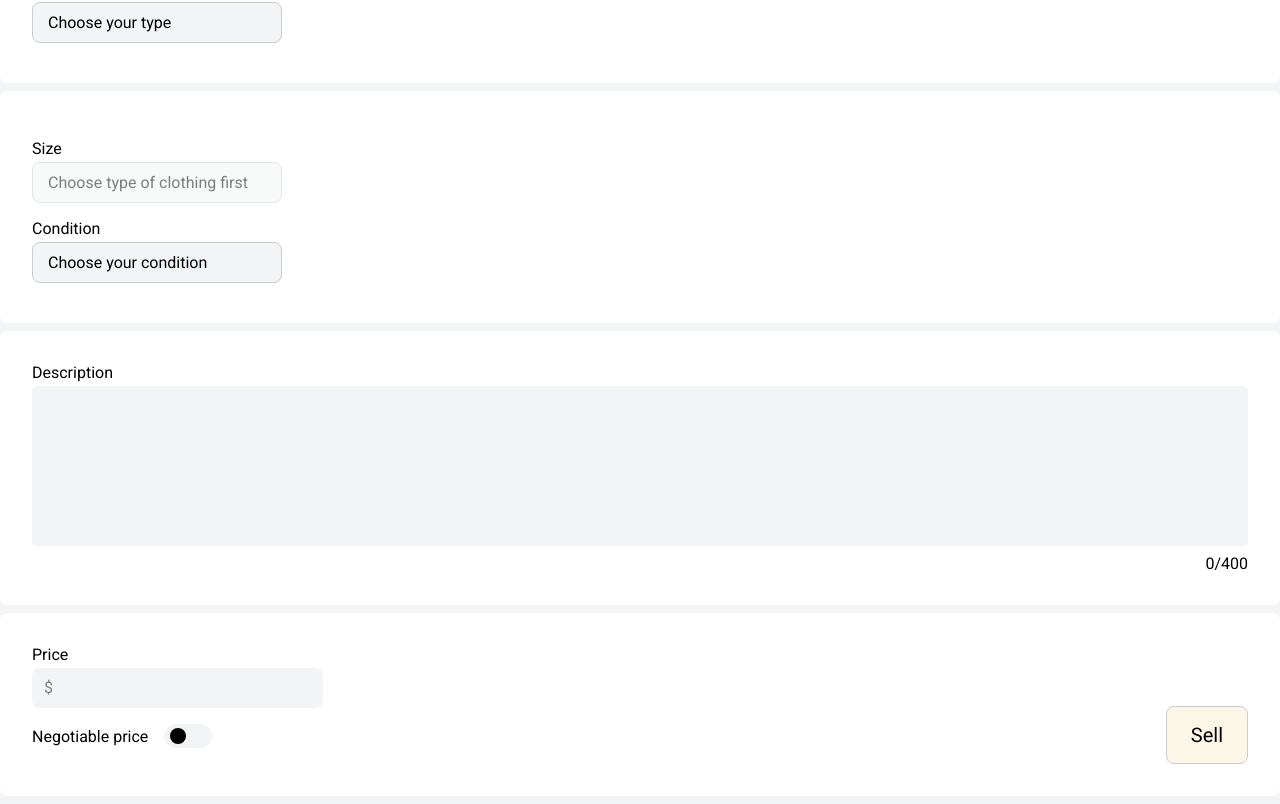
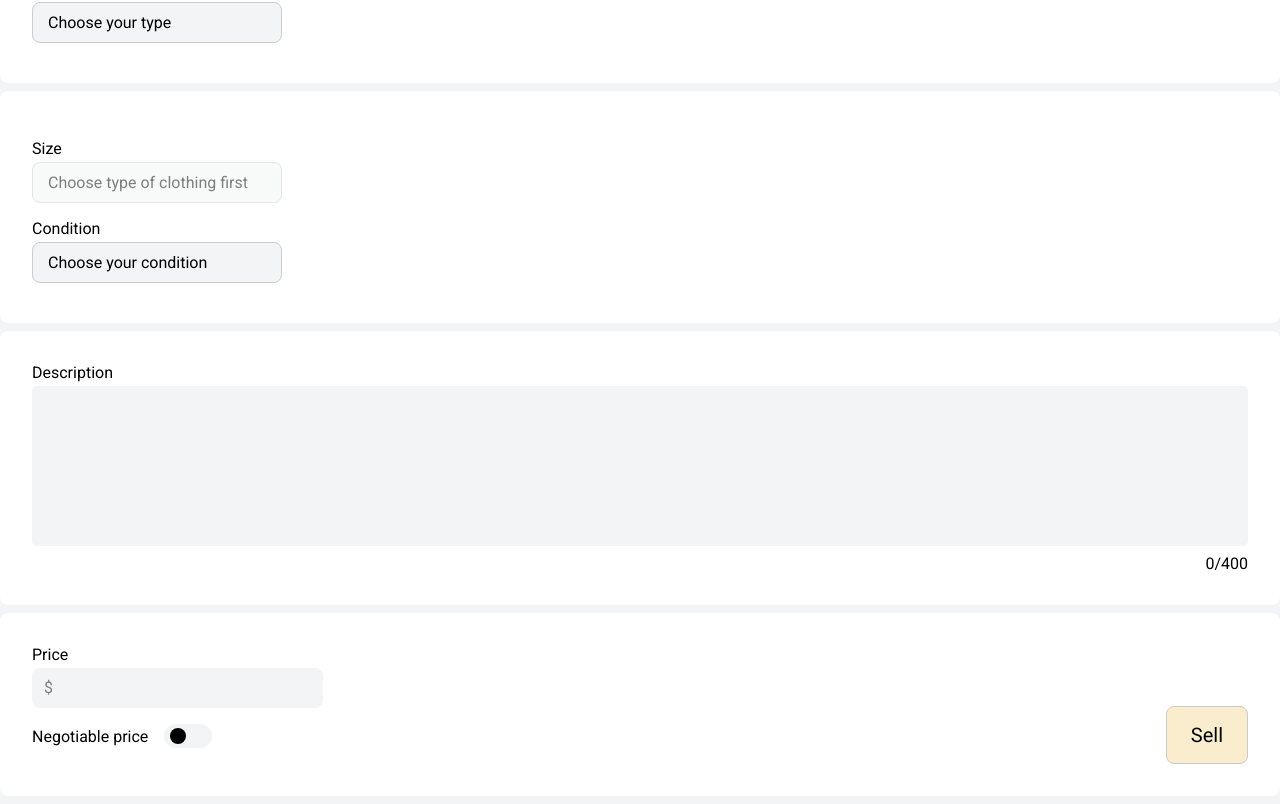
Before and after one commit to Yura-Khudo/Thrifter-app, a Next.js app: page /sell in a window 1280 px wide. Shown: the part 324-1128 px from the top of the page. Built offline with nearby package versions, Linux system fonts and the light colour scheme.

Commit message:
Updated button in sell page

```diff
--- a/app/sell/page.module.css
+++ b/app/sell/page.module.css
@@ -41,13 +41,13 @@
 	padding: 1rem 1.5rem;
 	font-size: 1.25rem;
 	border-radius: 8px;
-	background: #faedcd80;
+	background: #faedcd;
 	cursor: pointer;
 	border: 1px solid #ccc;
 }
 
 .button:hover {
-	background: #faedcd;
+	background: #faedcd80;
 }
 
 @media screen and (max-width: 1330px) {
```
